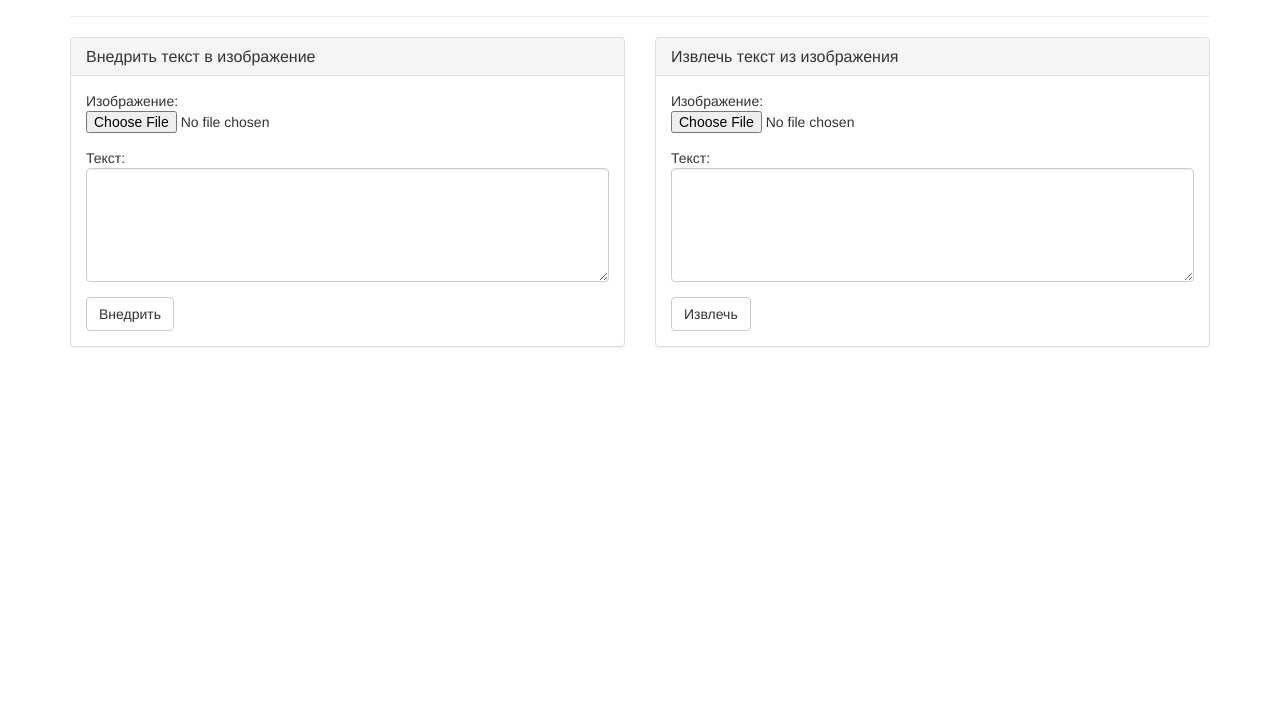
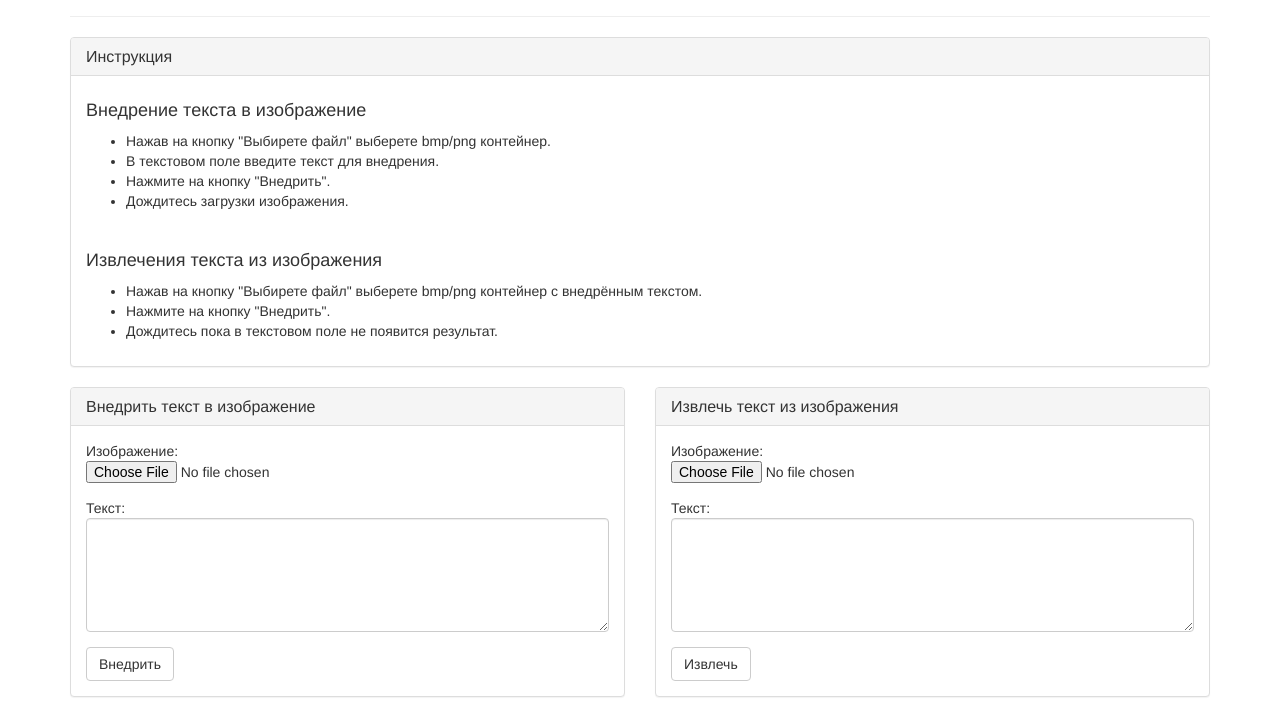
Before and after one commit to aapolkovsky/StegoService, a plain HTML site: page StegoService.Web/static/index.html in a window 1280 px wide. Shown: the part 83-800 px from the top of the page. Drawn offline with nearby package versions, Linux system fonts and the light colour scheme.

Commit message:
add instruction

```diff
--- a/StegoService.Web/static/index.html
+++ b/StegoService.Web/static/index.html
@@ -14,6 +14,31 @@
             <div class="col-md-12">
                 <div class="page-header">
                     <h1>Стеганографический Алгоритм Бенхама</h1>
+                </div>
+            </div>
+        </div>
+        <div class="row">
+            <div class="col-md-12">
+                <div class="panel panel-default">
+                    <div class="panel-heading">
+                        <h3 class="panel-title">Инструкция</h3>
+                    </div>
+                    <div class="panel-body">
+                        <h4>Внедрение текста в изображение</h4>
+                        <ul>
+                            <li>Нажав на кнопку "Выбирете файл" выберете bmp/png контейнер.</li>
+                            <li>В текстовом поле введите текст для внедрения.</li>
+                            <li>Нажмите на кнопку "Внедрить".</li>
+                            <li>Дождитесь загрузки изображения.</li>
+                        </ul>
+                        <br>
+                        <h4>Извлечения текста из изображения</h4>
+                        <ul>
+                            <li>Нажав на кнопку "Выбирете файл" выберете bmp/png контейнер с внедрённым текстом.</li>
+                            <li>Нажмите на кнопку "Внедрить".</li>
+                            <li>Дождитесь пока в текстовом поле не появится результат.</li>
+                        </ul>
+                    </div>
                 </div>
             </div>
         </div>
```
Lines whose indentation alone changed are shown as unchanged.
